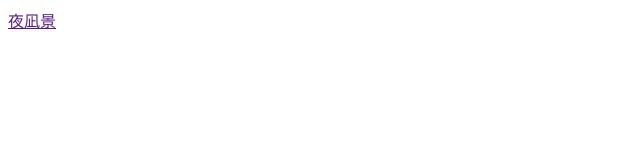
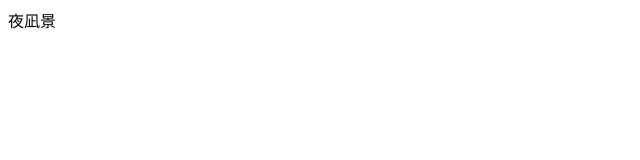
Before and after one commit to socer-rin/FOF.github.io, a plain HTML site: page index.html in a window 1280 px wide. Shown: the full height of the page, 0-640 px from the left. Drawn offline with Linux system fonts and the light colour scheme.

Commit message:
Update index.html

```diff
--- a/index.html
+++ b/index.html
@@ -4,6 +4,6 @@
   <title>FOF Char Make</title>
 </head>
 <body>
-  <a href="">夜凪景</a>
+  <font>夜凪景</font>
 </body>
 </html>
```
